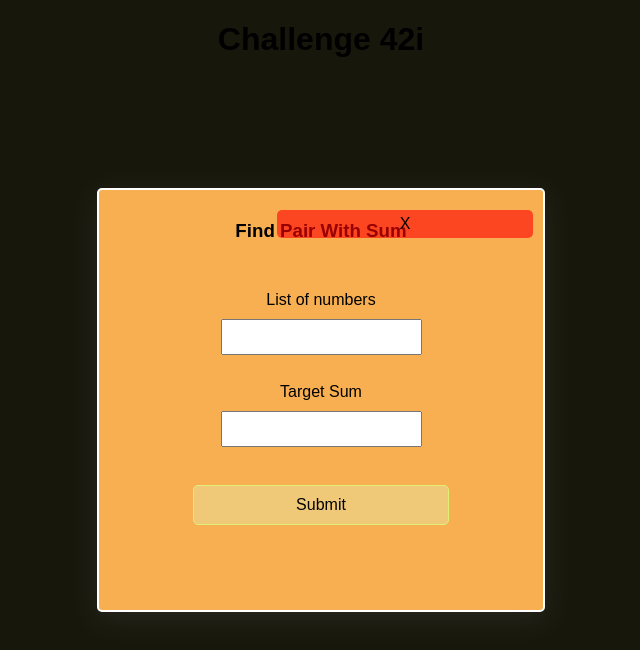
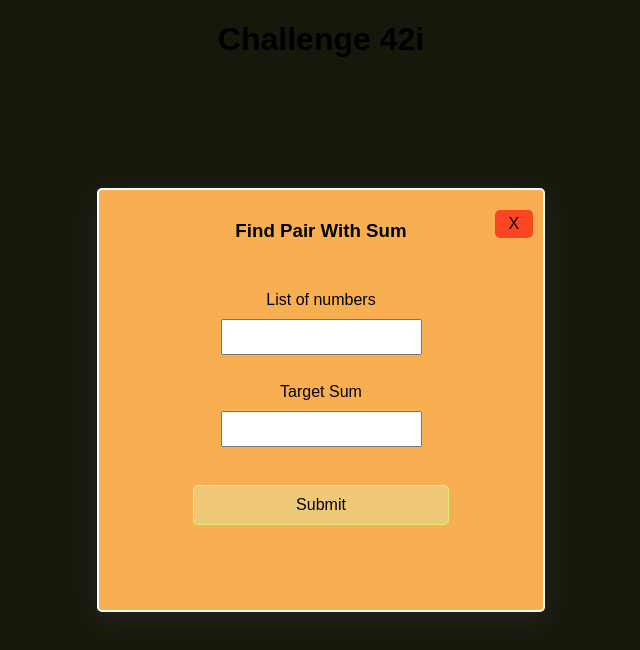
Before and after one commit to Adrianl93/Challenge_Tecnico_42i, a React (Create React App) app: page / in a window 1280 px wide. Both pictures are taken after a click on the button "Find Pair With Sum". Shown: the top 650 px of the page, without its empty margins (319-959 px from the left). Built offline with nearby package versions, Linux system fonts and the light colour scheme.

Commit message:
Eslint fix installed and run

```diff
--- a/src/index.js
+++ b/src/index.js
@@ -6,9 +6,9 @@ import reportWebVitals from './reportWebVitals';
 
 const root = ReactDOM.createRoot(document.getElementById('root'));
 root.render(
-  <React.StrictMode>
-    <App />
-  </React.StrictMode>
+    <React.StrictMode>
+      <App />
+    </React.StrictMode>,
 );
 
 // If you want to start measuring performance in your app, pass a function
--- a/src/reportWebVitals.js
+++ b/src/reportWebVitals.js
@@ -1,6 +1,6 @@
-const reportWebVitals = onPerfEntry => {
+const reportWebVitals = (onPerfEntry) => {
   if (onPerfEntry && onPerfEntry instanceof Function) {
-    import('web-vitals').then(({ getCLS, getFID, getFCP, getLCP, getTTFB }) => {
+    import('web-vitals').then(({getCLS, getFID, getFCP, getLCP, getTTFB}) => {
       getCLS(onPerfEntry);
       getFID(onPerfEntry);
       getFCP(onPerfEntry);
--- a/src/styles/Modal.css
+++ b/src/styles/Modal.css
@@ -85,6 +85,7 @@ body {
     right: 10px;
     padding: 5px 10px;
     border-radius: 5px;
+    width: 3vw;
   }
 
   .closeButtonModal:hover {
```
Also changed, not shown: package.json (+7 -2 lines), src/App.js (+3 -4 lines), .eslintrc.js (added), 2 other files (tests, documents, lock files or other folders).
